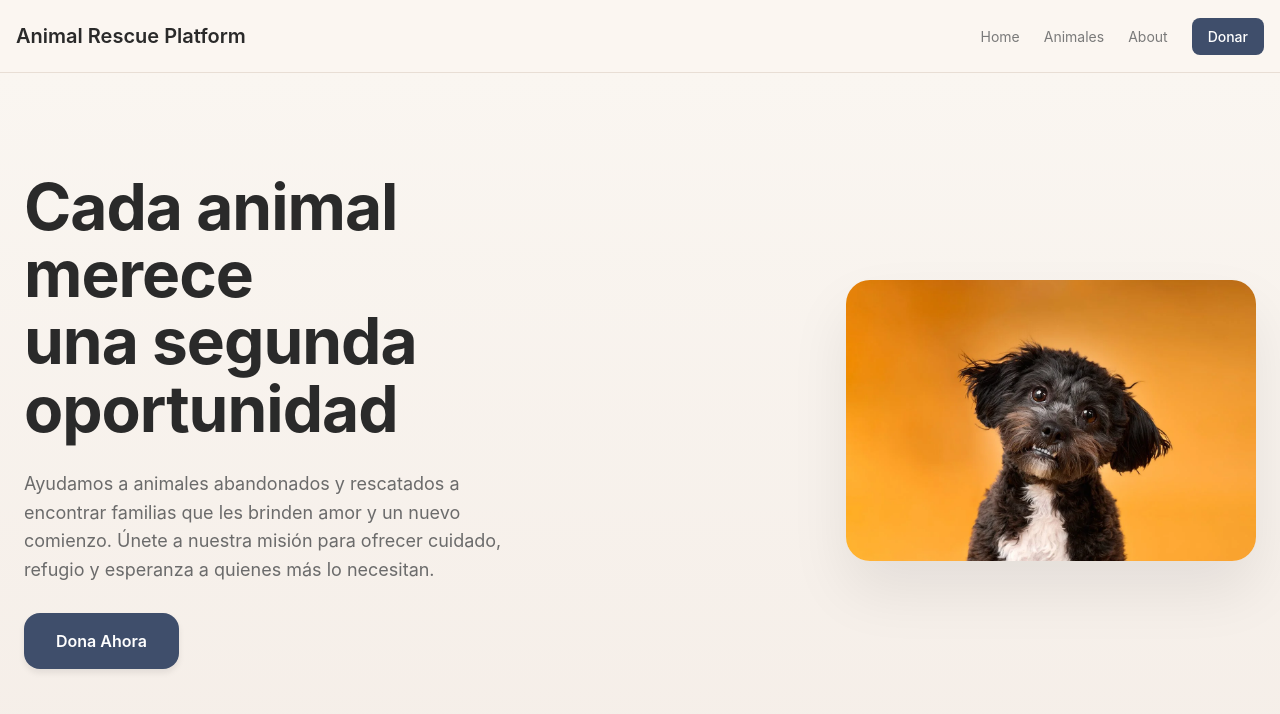
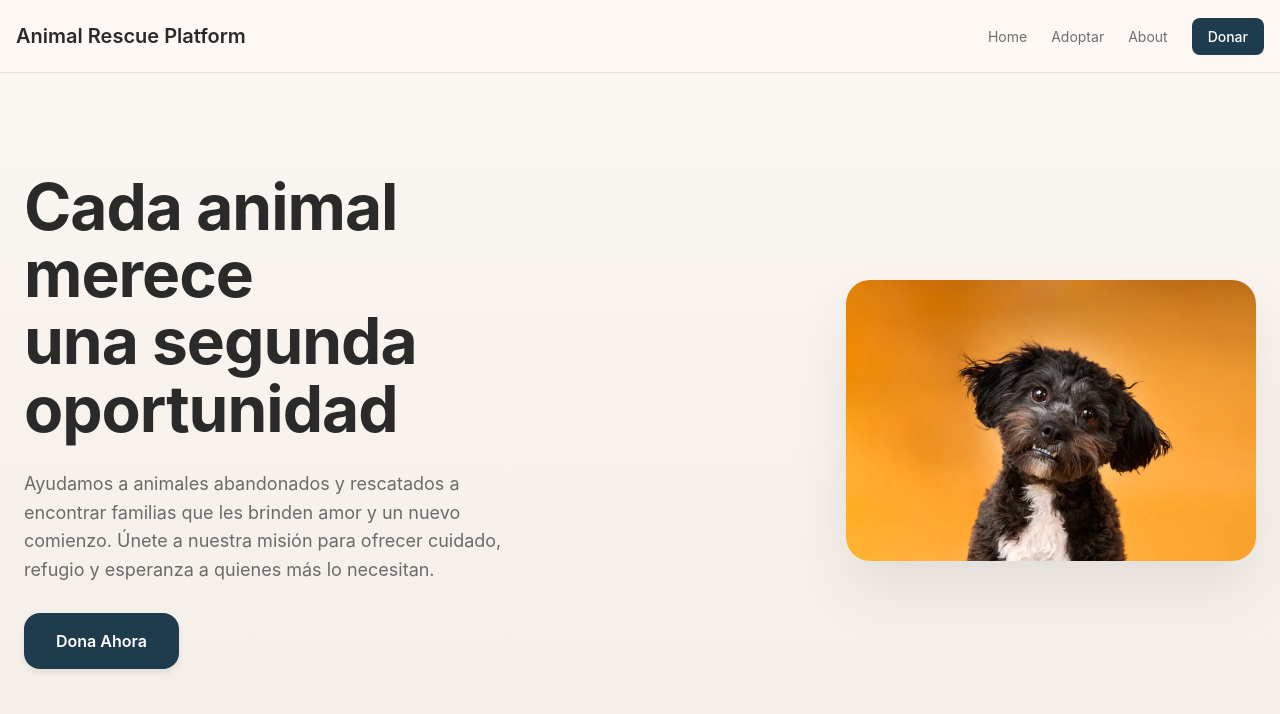
Before and after one commit to Lennon0926/capstone-animal-rescue-platform, a Next.js app in the folder apps/web/: page / in a window 1280 px wide. Shown: the top 714 px of the page. Built offline with nearby package versions, Linux system fonts and the light colour scheme.

Commit message:
Update DonationSection and Header components for improved styling and navigation; adjust global color variables for consistency

```diff
--- a/apps/web/components/Donate/donationSeccion.module.css
+++ b/apps/web/components/Donate/donationSeccion.module.css
@@ -44,6 +44,7 @@
 
   background-color: var(--color-primary);
   color: var(--color-text-inverse);
+  text-decoration: none;
 
   border-radius: var(--radius-lg);
   font-weight: var(--font-weight-semibold);
@@ -54,6 +55,7 @@
 
 .donateButton:hover {
   background-color: var(--color-primary-hover);
+  color: var(--color-text-inverse);
   transform: translateY(-2px);
 }
 
--- a/apps/web/components/Donate/donationSeccion.tsx
+++ b/apps/web/components/Donate/donationSeccion.tsx
@@ -1,11 +1,11 @@
 import Image from "next/image";
+import Link from "next/link";
 import styles from "./donationSeccion.module.css";
 
 export default function DonationSection() {
   return (
     <section className={styles.section}>
       <div className={styles.inner}>
-
         <div className={styles.content}>
           <h1 className={styles.title}>
             Cada animal merece <br />
@@ -13,13 +13,15 @@ export default function DonationSection() {
           </h1>
 
           <p className={styles.description}>
-            Ayudamos a animales abandonados y rescatados a encontrar familias que les brinden amor y un nuevo comienzo.
-            Únete a nuestra misión para ofrecer cuidado, refugio y esperanza a quienes más lo necesitan.
+            Ayudamos a animales abandonados y rescatados a encontrar familias
+            que les brinden amor y un nuevo comienzo. Únete a nuestra misión
+            para ofrecer cuidado, refugio y esperanza a quienes más lo
+            necesitan.
           </p>
 
-          <button className={styles.donateButton}>
+          <Link href="/donation" className={styles.donateButton}>
             Dona Ahora
-          </button>
+          </Link>
         </div>
 
         <div className={styles.imageWrapper}>
@@ -31,7 +33,6 @@ export default function DonationSection() {
             height={500}
           />
         </div>
-
       </div>
     </section>
   );
--- a/apps/web/components/Header/headerContainer.tsx
+++ b/apps/web/components/Header/headerContainer.tsx
@@ -14,7 +14,7 @@ export default function Header() {
 
         <nav className={styles.navDesktop}>
           <Link href="/">Home</Link>
-          <Link href="/animals">Animales</Link>
+          <Link href="/adopt">Adoptar</Link>
           <Link href="/about">About</Link>
           <Link href="/donation" className={styles.donateButton}>
             Donar
@@ -33,7 +33,7 @@ export default function Header() {
       {isOpen && (
         <nav className={styles.navMobile}>
           <Link href="/">Home</Link>
-          <Link href="/animals">Animales</Link>
+          <Link href="/adopt">Adoptar</Link>
           <Link href="/about">About</Link>
           <Link href="/donation" className={styles.donateButtonMobile}>
             Donar
--- a/apps/web/styles/globals.css
+++ b/apps/web/styles/globals.css
@@ -4,23 +4,26 @@
 
   /* ================= COLORS ================= */
 
-  --color-primary: #3f4e6b;
-  --color-primary-hover: #34425c;
-  --color-primary-soft: #eef2f7;
+  --color-primary: #1f3c4f;
+  --color-primary-hover: #162c3b;
+  --color-primary-soft: #e6f0f5;
 
-  --color-accent: #e07a5f;
-  --color-accent-hover: #c7654b;
+  --color-accent: #e76f51;
+  --color-accent-hover: #cf5c40;
 
-  --color-error: #b23a48;
-  --color-success: #4f8a8b;
-  --color-warning: #e3a857;
+  --color-secondary: #2a9d8f;
+  --color-secondary-hover: #23867a;
 
-  --color-bg: #fbf6f1;
+  --color-error: #c44536;
+  --color-success: #2a9d8f;
+  --color-warning: #e9c46a;
+
+  --color-bg: #fdf8f3;
   --color-surface: #ffffff;
-  --color-border: #e8ded5;
+  --color-border: #e9e2da;
 
   --color-text: #2a2a2a;
-  --color-text-muted: #7a7a7a;
+  --color-text-muted: #6f6f6f;
   --color-text-inverse: #ffffff;
 
   /* ================= TYPOGRAPHY ================= */
```
Also changed, not shown: apps/web/pages/adopt.tsx (renamed from apps/web/pages/animals.tsx).
